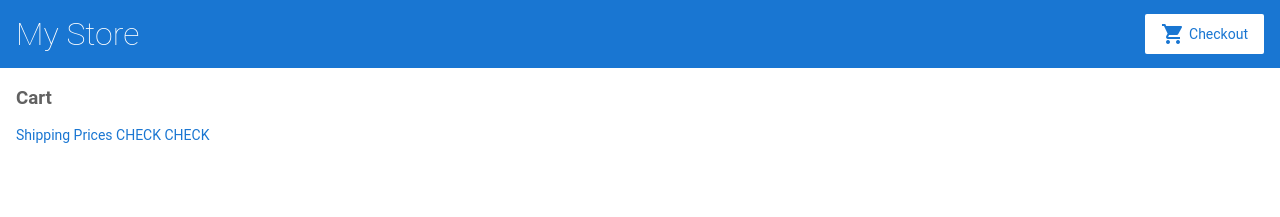
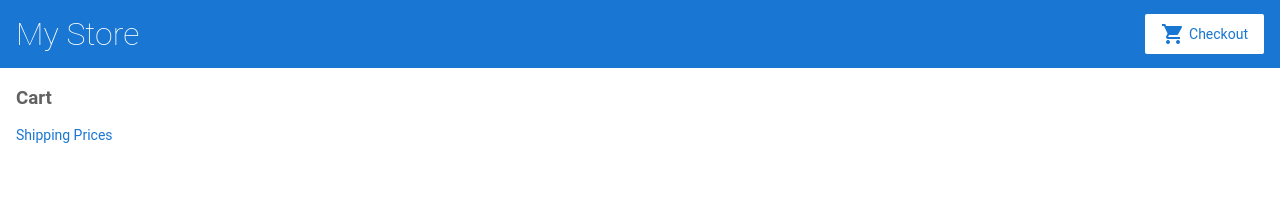
Before and after one commit to rileyc-richards/angular-gypmd9-ddejhm, an Angular app: page /cart in a window 1280 px wide. Shown: the top 217 px of the page. Built offline with nearby package versions, Linux system fonts and the light colour scheme.

Commit message:
1 file modified

```diff
--- a/src/app/cart/cart.component.html
+++ b/src/app/cart/cart.component.html
@@ -1,7 +1,7 @@
 <h3>Cart</h3>
 
 <p>
-  <a routerLink="/shipping">Shipping Prices CHECK CHECK</a>
+  <a routerLink="/shipping">Shipping Prices</a>
 </p>
 
 <div class="cart-item" *ngFor="let item of items">
```
